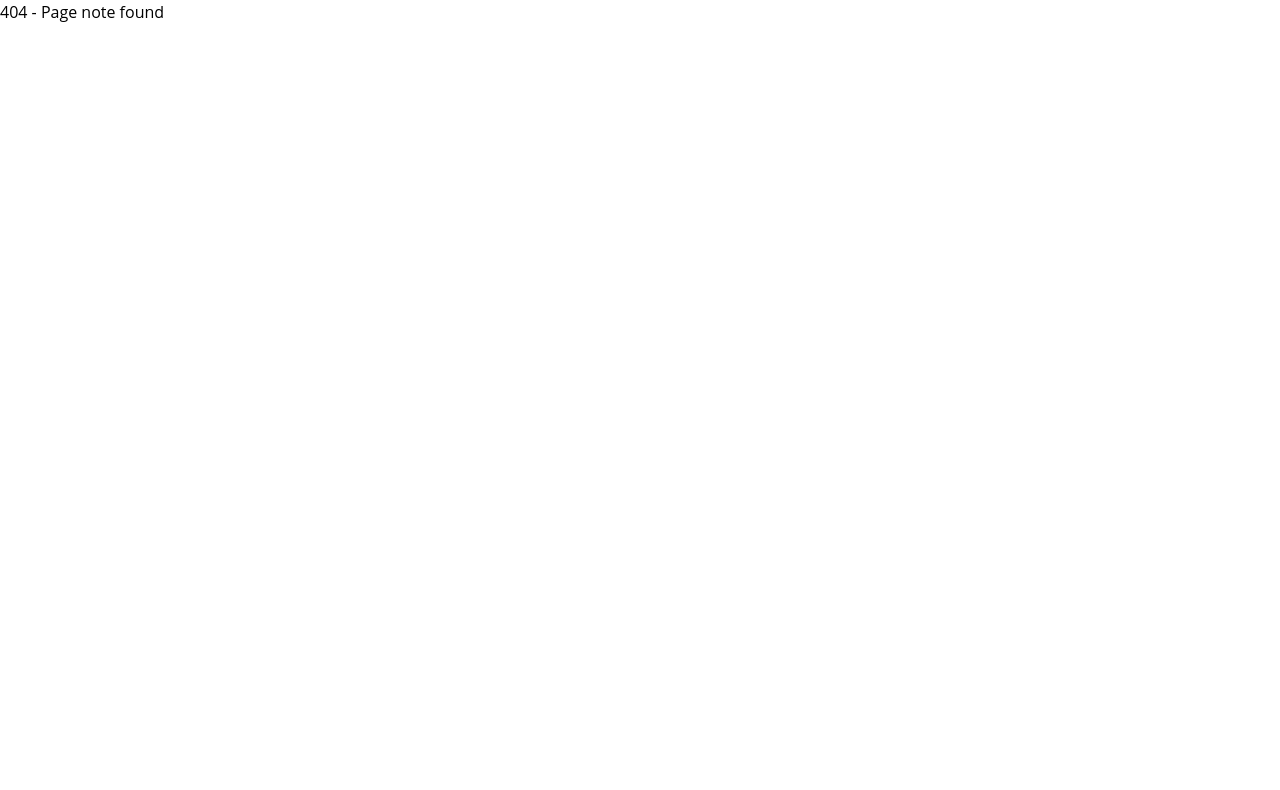
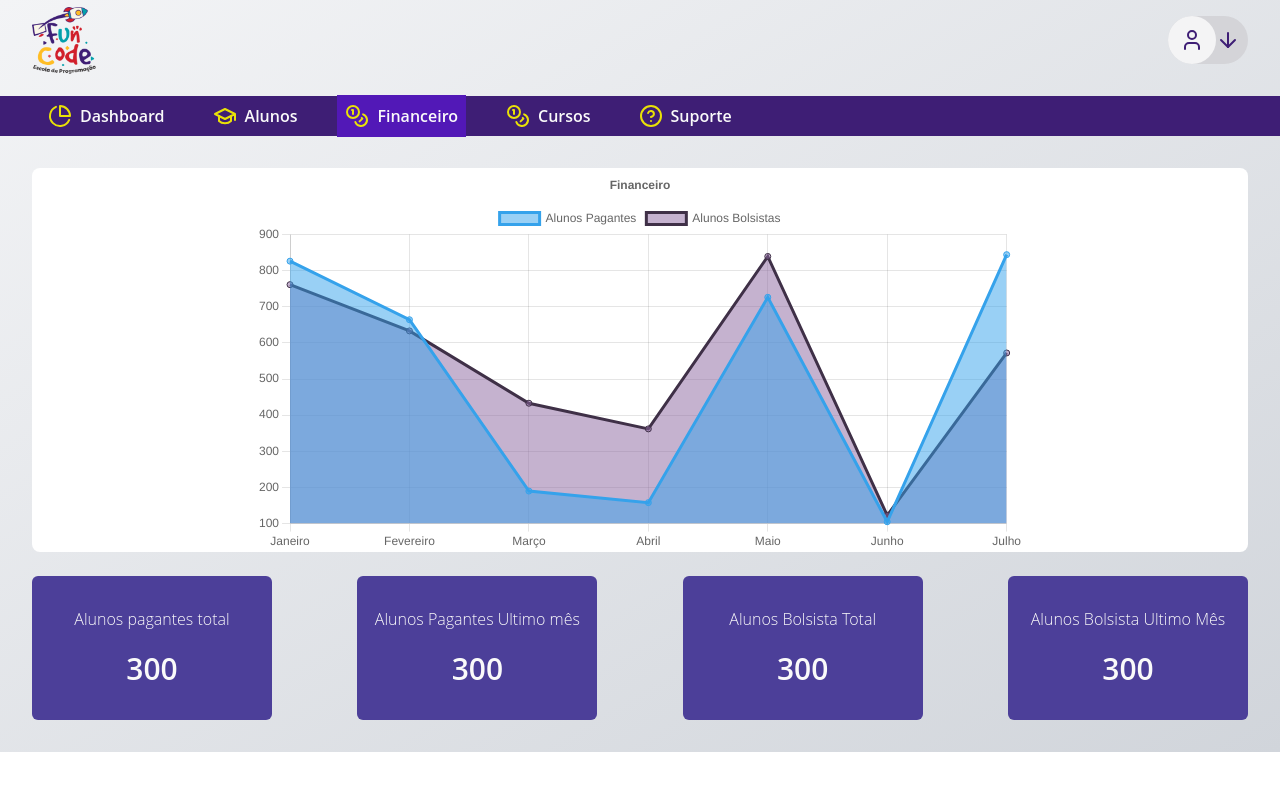
Before and after one commit to Rayan-Aguiar/FunCode_tcc, a React (Vite) app: page /admin/financial in a window 1280 px wide. Before the commit this address had no page. Shown: the top 790 px of the page. Built offline with nearby package versions, Linux system fonts and the light colour scheme.

Commit message:
add page financial

```diff
--- a/package.json
+++ b/package.json
@@ -12,9 +12,12 @@
   "dependencies": {
     "@material-tailwind/react": "^2.1.0",
     "autoprefixer": "^10.4.15",
+    "chart.js": "^4.4.0",
+    "faker": "5.5.3",
     "lucide-react": "^0.268.0",
     "postcss": "^8.4.28",
     "react": "^18.2.0",
+    "react-chartjs-2": "^5.2.0",
     "react-dom": "^18.2.0",
     "react-player": "^2.13.0",
     "react-router-dom": "^6.15.0",
@@ -22,6 +25,7 @@
   },
   "devDependencies": {
     "@types/react": "^18.2.15",
+    "@types/faker": "5.5.9",
     "@types/react-dom": "^18.2.7",
     "@typescript-eslint/eslint-plugin": "^6.0.0",
     "@typescript-eslint/parser": "^6.0.0",
--- a/src/admin/components/card/index.tsx
+++ b/src/admin/components/card/index.tsx
@@ -1,7 +1,7 @@
 import { Typography } from "@material-tailwind/react";
 
 interface CardAdminProps {
-  icon: IconType;
+  icon?: IconType;
   title: string;
   description: string | number;
 }
--- a/src/admin/views/AddStudent/index.tsx
+++ b/src/admin/views/AddStudent/index.tsx
@@ -111,6 +111,11 @@ export default function AddStudent() {
         <Link to="/admin/financial">
           <Typography className="text-zinc-50 font-semibold w-fit h-full flex items-center gap-2 p-2">
             <Coins className="text-limeyellow" /> Financeiro
+          </Typography>
+        </Link>
+        <Link to="/admin/classes">
+          <Typography className="text-zinc-50 font-semibold w-fit h-full flex items-center gap-2 p-2">
+            <Coins className="text-limeyellow" /> Cursos
           </Typography>
         </Link>
         <Link to="/admin/suport">
--- a/src/admin/views/Dashboard/index.tsx
+++ b/src/admin/views/Dashboard/index.tsx
@@ -1,46 +1,56 @@
 import { Typography } from "@material-tailwind/react";
-import {  Coins, GraduationCap, HelpCircle, Landmark, PieChart, } from "lucide-react";
+import {
+  Coins,
+  GraduationCap,
+  HelpCircle,
+  Landmark,
+  PieChart,
+} from "lucide-react";
 import CardAdmin from "../../components/card";
-import { Link } from "react-router-dom"
+import { Link } from "react-router-dom";
 
 import HeaderAdmin from "../../components/header";
 
-export default function Dashboard(){
-    return(
+export default function Dashboard() {
+  return (
     <div className="bg-gradient-to-br from-gray-100 to-gray-300 w-screen h-fit ">
-            <HeaderAdmin/>
+      <HeaderAdmin />
       <nav className="w-full h-10 bg-roxo flex items-center px-10 gap-8">
         <Link to="/admin/dashboard">
           <Typography className="text-zinc-50 font-semibold bg-roxo-light w-fit h-full flex items-center gap-2 p-2">
-                        <PieChart className="text-limeyellow" /> Dashboard</Typography>
+            <PieChart className="text-limeyellow" /> Dashboard
+          </Typography>
         </Link>
         <Link to="/admin/students">
           <Typography className="text-zinc-50 font-semibold w-fit h-full flex items-center gap-2 p-2">
-                        <GraduationCap className="text-limeyellow" /> Alunos</Typography>
+            <GraduationCap className="text-limeyellow" /> Alunos
+          </Typography>
         </Link>
         <Link to="/admin/financial">
           <Typography className="text-zinc-50 font-semibold w-fit h-full flex items-center gap-2 p-2">
-                        <Coins className="text-limeyellow" /> Financeiro</Typography>
+            <Coins className="text-limeyellow" /> Financeiro
+          </Typography>
+        </Link>
+        <Link to="/admin/classes">
+          <Typography className="text-zinc-50 font-semibold w-fit h-full flex items-center gap-2 p-2">
+            <Coins className="text-limeyellow" /> Cursos
+          </Typography>
         </Link>
         <Link to="/admin/suport">
           <Typography className="text-zinc-50 font-semibold w-fit h-full flex items-center gap-2 p-2">
-                        <HelpCircle className="text-limeyellow" /> Suporte</Typography>
+            <HelpCircle className="text-limeyellow" /> Suporte
+          </Typography>
         </Link>
       </nav>
       <main className="flex items-center justify-center flex-col">
         <div className="grid grid-cols-4 md:flex-row justify-around items-center p-8 w-11/12 gap-8">
-
           <CardAdmin
             icon={GraduationCap}
             title="Alunos cadastrados"
             description={300}
           />
 
-                    <CardAdmin
-                        icon={GraduationCap}
-                        title="Bolsistas"
-                        description={10}
-                    />
+          <CardAdmin icon={GraduationCap} title="Bolsistas" description={10} />
           <CardAdmin
             icon={HelpCircle}
             title="Suportes em aberto"
@@ -74,8 +84,7 @@ export default function Dashboard(){
             description="R$ 1200,00"
           />
         </div>
-
       </main>
     </div>
-    )
+  );
 }
--- /dev/null
+++ b/src/admin/views/EditStudent/index.tsx
@@ -0,0 +1,5 @@
+export default function EditStudent(){
+    return(
+        <div>teste</div>
+    )
+}
--- /dev/null
+++ b/src/admin/views/Financial/index.tsx
@@ -0,0 +1,131 @@
+import { Typography } from "@material-tailwind/react";
+import HeaderAdmin from "../../components/header";
+import { Link } from "react-router-dom";
+import { Coins, GraduationCap, HelpCircle, PieChart } from "lucide-react";
+import {
+    Chart as ChartJS,
+    CategoryScale,
+    LinearScale,
+    PointElement,
+    LineElement,
+    Title,
+    Tooltip,
+    Filler,
+    Legend,
+  } from 'chart.js';
+  import { Line } from 'react-chartjs-2';
+  import faker from 'faker';
+import CardAdmin from "../../components/card";
+
+  ChartJS.register(
+    CategoryScale,
+    LinearScale,
+    PointElement,
+    LineElement,
+    Title,
+    Tooltip,
+    Filler,
+    Legend
+  );
+
+export default function FinancialAdmin() {
+    const options = {
+        responsive: true,
+        plugins: {
+          legend: {
+            position: 'top' as const,
+          },
+          title: {
+            display: true,
+            text: 'Financeiro',
+          },
+        },
+      };
+
+      const labels = ['Janeiro', 'Fevereiro', 'Março', 'Abril', 'Maio', 'Junho', 'Julho'];
+
+    const data = {
+        labels,
+        datasets: [
+          {
+            fill: true,
+            label: 'Alunos Pagantes',
+            data: labels.map(() => faker.datatype.number({ min: 0, max: 1000 })),
+            borderColor: 'rgb(53, 162, 235)',
+            backgroundColor: 'rgba(53, 162, 235, 0.5)',
+          },
+          {
+            fill: true,
+            label: 'Alunos Bolsistas',
+            data: labels.map(() => faker.datatype.number({ min: 0, max: 1000 })),
+            borderColor: '#3F3047',
+            backgroundColor: 'rgba(139, 103, 159, 0.5)',
+          },
+        ],
+      };
+  return (
+    <div className="bg-gradient-to-br from-gray-100 to-gray-300 w-screen h-fit ">
+      <HeaderAdmin />
+      <nav className="w-full h-10 bg-roxo flex items-center px-10 gap-8">
+        <Link to="/admin/dashboard">
+          <Typography className="text-zinc-50 font-semibold w-fit h-full flex items-center gap-2 p-2">
+            <PieChart className="text-limeyellow" /> Dashboard
+          </Typography>
+        </Link>
+        <Link to="/admin/students">
+          <Typography className="text-zinc-50 font-semibold w-fit h-full flex items-center gap-2 p-2">
+            <GraduationCap className="text-limeyellow" /> Alunos
+          </Typography>
+        </Link>
+        <Link to="/admin/financial">
+          <Typography className="text-zinc-50 font-semibold w-fit h-full flex bg-roxo-light items-center gap-2 p-2">
+            <Coins className="text-limeyellow" /> Financeiro
+          </Typography>
+        </Link>
+        <Link to="/admin/classes">
+          <Typography className="text-zinc-50 font-semibold w-fit h-full flex items-center gap-2 p-2">
+            <Coins className="text-limeyellow" /> Cursos
+          </Typography>
+        </Link>
+        <Link to="/admin/suport">
+          <Typography className="text-zinc-50 font-semibold w-fit h-full flex items-center gap-2 p-2">
+            <HelpCircle className="text-limeyellow" /> Suporte
+          </Typography>
+        </Link>
+      </nav>
+
+      <main className="p-8">
+        <div className="bg-white w-full h-96 rounded-lg flex justify-center">
+         <Line className="" options={options} data={data} />
+        </div>
+
+        <div className="flex md:flex-row flex-col w-full justify-between items-center  mt-6">
+            <div className="w-60 h-36 rounded-md bg-roxo-normal flex flex-col justify-center items-center gap-4">
+                <Typography variant="span" className="text-zinc-50">Alunos pagantes total</Typography>
+                <Typography variant="h3" className="text-zinc-50">
+                    300
+                </Typography>
+            </div>
+            <div className="w-60 h-36 rounded-md bg-roxo-normal flex flex-col justify-center items-center gap-4">
+                <Typography variant="span" className="text-zinc-50">Alunos Pagantes Ultimo mês</Typography>
+                <Typography variant="h3" className="text-zinc-50">
+                    300
+                </Typography>
+            </div>
+            <div className="w-60 h-36 rounded-md bg-roxo-normal flex flex-col justify-center items-center gap-4">
+                <Typography variant="span" className="text-zinc-50">Alunos Bolsista Total</Typography>
+                <Typography variant="h3" className="text-zinc-50">
+                    300
+                </Typography>
+            </div>
+            <div className="w-60 h-36 rounded-md bg-roxo-normal flex flex-col justify-center items-center gap-4">
+                <Typography variant="span" className="text-zinc-50">Alunos Bolsista Ultimo Mês</Typography>
+                <Typography variant="h3" className="text-zinc-50">
+                    300
+                </Typography>
+            </div>
+        </div>
+      </main>
+    </div>
+  );
+}
--- a/src/admin/views/Students/index.tsx
+++ b/src/admin/views/Students/index.tsx
@@ -90,6 +90,11 @@ export default function Students() {
             <Coins className="text-limeyellow" /> Financeiro
           </Typography>
         </Link>
+        <Link to="/admin/classes">
+          <Typography className="text-zinc-50 font-semibold w-fit h-full flex items-center gap-2 p-2">
+            <Coins className="text-limeyellow" /> Cursos
+          </Typography>
+        </Link>
         <Link to="/admin/suport">
           <Typography className="text-zinc-50 font-semibold w-fit h-full flex items-center gap-2 p-2">
             <HelpCircle className="text-limeyellow" /> Suporte
--- /dev/null
+++ b/src/admin/views/Suport/index.tsx
@@ -0,0 +1,5 @@
+export default function SuportAdmin(){
+    return(
+        <div>teste</div>
+    )
+}
--- a/src/router.tsx
+++ b/src/router.tsx
@@ -12,6 +12,9 @@ import EditPerfil from "./student/edit";
 import StudentsSuport from "./student/suport";
 import SignUp from "./home/SignUp";
 import AddStudent from "./admin/views/AddStudent";
+import FinancialAdmin from "./admin/views/Financial";
+import EditStudent from "./admin/views/EditStudent";
+import SuportAdmin from "./admin/views/Suport";
 
 export default function Router(){
     return(
@@ -24,6 +27,9 @@ export default function Router(){
                 <Route path="/admin/dashboard" element={<Dashboard />} />
                 <Route path="/admin/students" element={<Students />} />
                 <Route path="/admin/students/add" element={<AddStudent />}/>
+                <Route path="/admin/students/edit/:id" element={<EditStudent />}/>
+                <Route path="/admin/financial" element={ <FinancialAdmin />} />
+                <Route path="/admin/suport" element={<SuportAdmin />}/>
                 <Route path="*" element={<NotFound />} />
 
                <Route path="/students" element={<StudentsHome />} />
```
Also changed, not shown: 1 other file (tests, documents, lock files or other folders). Lines whose indentation alone changed are shown as unchanged.
